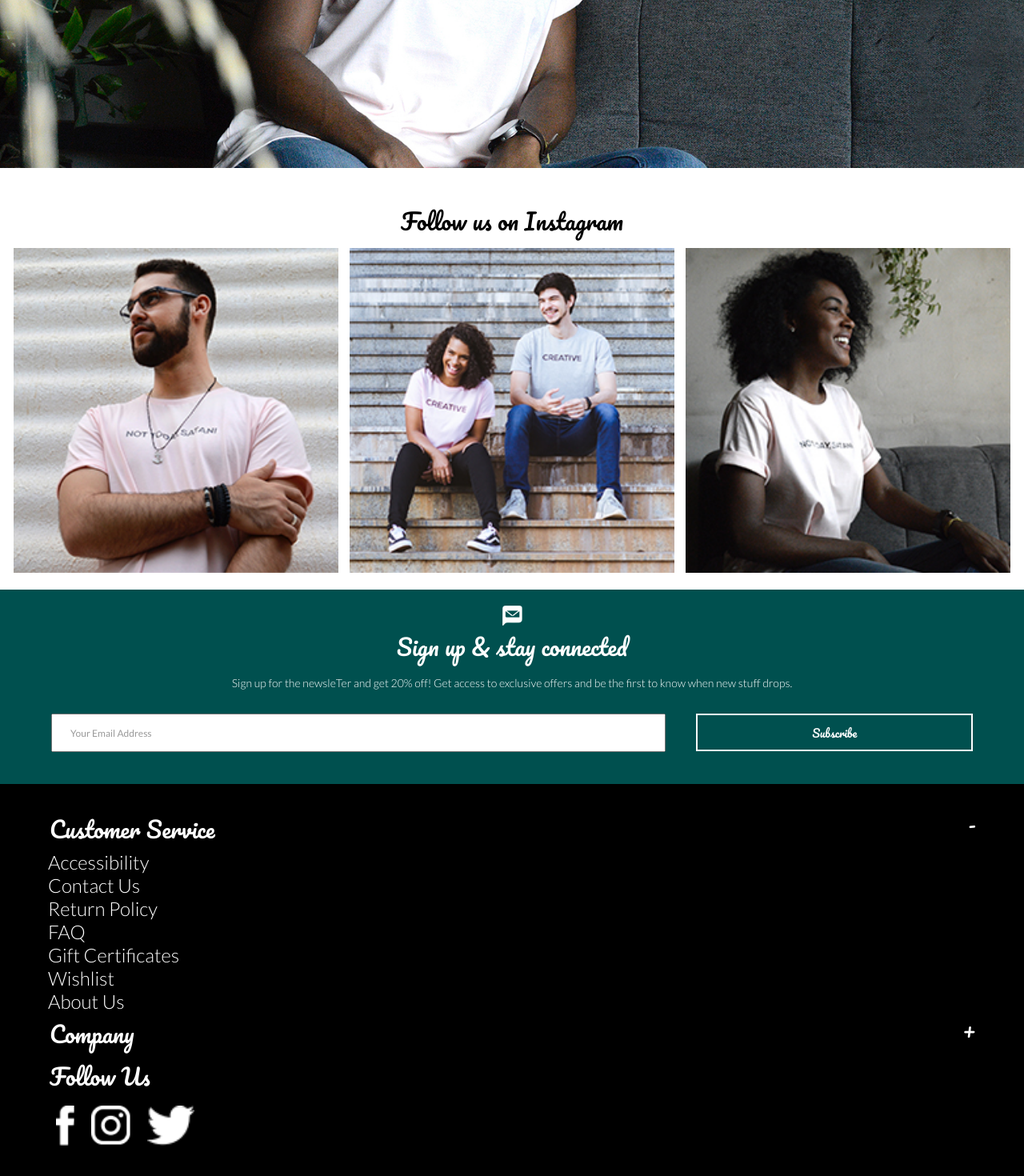
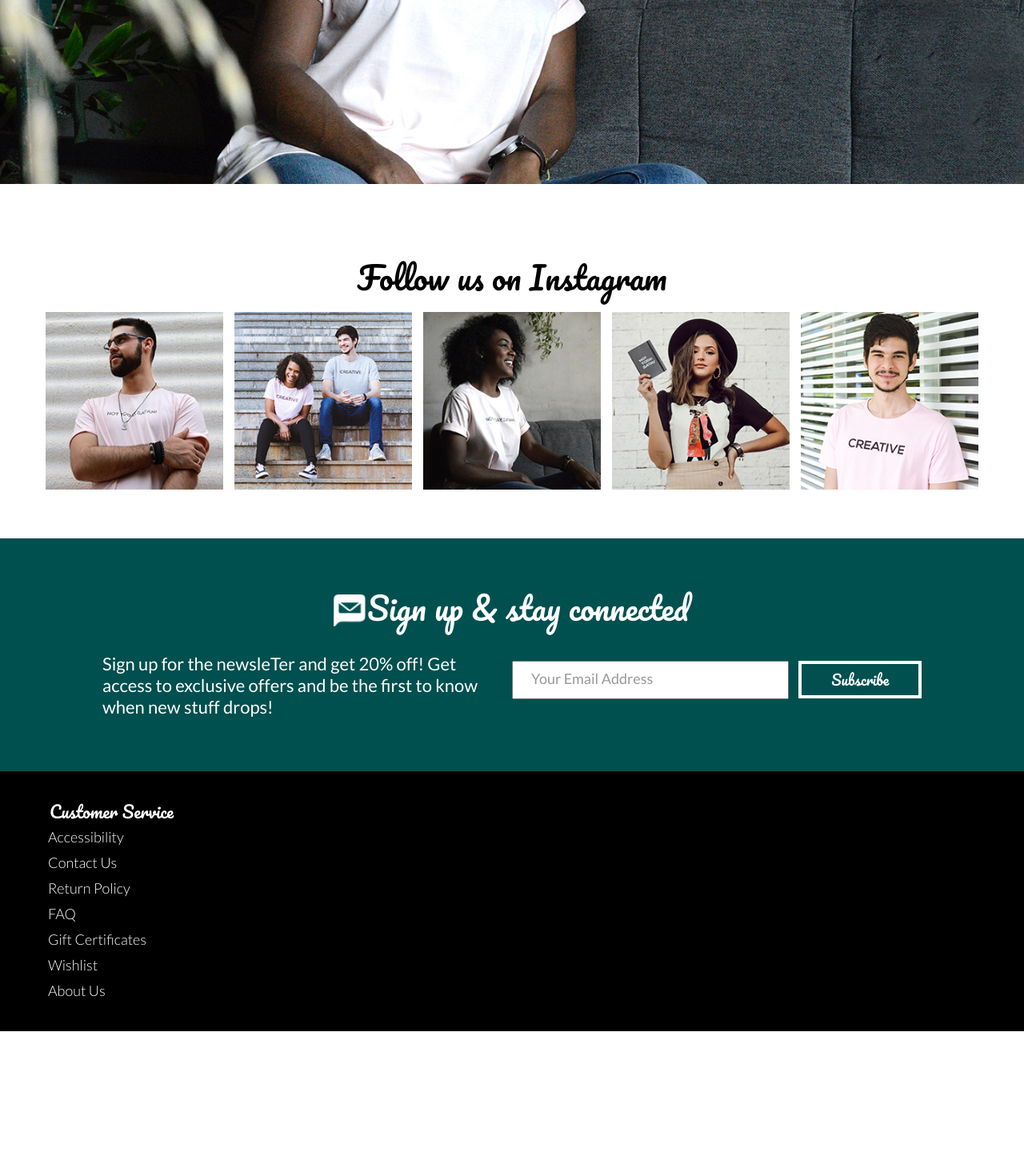
Before and after one commit to MichaelFKogan/dyode-website-mockup, a Vue app: page / in a window 1280 px wide. Shown: the part 2246-3716 px from the top of the page at 80% size. After the commit the page ends 3535 px from the top, so only its background shows below. Built offline with nearby package versions, Linux system fonts and the light colour scheme.

Commit message:
Finished css styling for newsletter and footer on desktop

```diff
--- a/src/assets/styles/scss/custom.scss
+++ b/src/assets/styles/scss/custom.scss
@@ -294,7 +294,7 @@ li{
 	/*padding:10px;*/
 	display:inline-block;
 	position:absolute;
-	top:37%;
+	top:48%;
 }
 
 .arrow-left{
@@ -379,10 +379,14 @@ li{
 		margin:auto;
 	}
 
-.arrow-container{
-	width:90%;
-	right:5%;
-}
+	.arrow-container{
+		width:90%;
+		right:5%;
+	}
+
+	.feature-title{
+		font-size:39px;
+	}
 
 
 }
@@ -416,6 +420,21 @@ li{
 	width:100%;
 	/*padding: 10px;*/
 }
+
+@media only screen and (min-width: 769px){
+	.col-lg-5{
+		width:20%;
+	}
+
+	.instagram-wrapper{
+		padding:50px;
+	}
+
+}
+
+
+
+
 
 /*	NEWSLETTER	*/
 
@@ -491,6 +510,81 @@ li{
 
 }
 
+@media only screen and (min-width: 769px){
+
+.newsletter-wrapper{
+	position:relative;
+	display:grid;
+	padding-bottom:50px;
+	}
+
+	.top-title-wrapper{
+		margin:auto;
+		margin-top:50px;
+		margin-bottom:10px;
+	}
+
+	.email-icon-wrapper{
+		width:auto;
+		float:left;
+		display:inline-block;
+	}
+
+	.newsletter-title{
+		display:inline-block;
+		float:left;
+	}
+
+	.email-icon-image{
+		height:40px;
+		display:inline-block;
+	}
+
+	.email-container{
+		width:50%;
+		margin:0px;
+	}
+
+	.newsletter-text{
+		font-size:22px;
+		font-weight:400;
+		text-align:left;
+		width:100%;
+	}
+
+	.newletter-text-wrapper{
+		width:49%;
+		display:inline-block;
+		float:left;
+
+	}
+
+	.email-container{
+		width:50%;
+		float:right;
+	}
+
+	.email-signup-wrapper{
+		width:80%;
+		display:block;
+		margin:auto;
+	}
+
+	.email-input::placeholder{
+		font-size:18px;
+	}
+
+	.subscribe{
+		font-size:18px;
+		border:4px solid #ffffff;
+	}
+
+
+}
+
+
+
+
 /*FOOTER*/
 
 .footer{
@@ -528,3 +622,17 @@ li{
 	padding:10px;
 	height:50px;
 }
+
+
+@media only screen and (min-width: 769px){
+
+	.footer-title{
+		font-size:21px;
+	}
+
+	.footer-menu-item{
+		font-size:18px;
+		margin-bottom:10px;
+	}
+
+}
--- a/src/components/Footer.vue
+++ b/src/components/Footer.vue
@@ -2,7 +2,7 @@
 
 <footer>
 	<div class="footer-container">
-		<div class="minus-icon">-</div>
+		<div class="minus-icon desktop-hide">-</div>
 
 		<p class="feature-title footer-title">Customer Service</p>
 
@@ -12,14 +12,14 @@
 		<p class="footer-menu-item">FAQ</p>
 		<p class="footer-menu-item">Gift Certificates</p>
 		<p class="footer-menu-item">Wishlist</p>
-		<p class="footer-menu-item">About Us</p><div class="plus-icon">+</div>
+		<p class="footer-menu-item">About Us</p><div class="plus-icon desktop-hide">+</div>
 
-		<p class="feature-title footer-title">Company</p>
-		<p class="feature-title footer-title">Follow Us</p>
+		<p class="feature-title footer-title desktop-hide">Company</p>
+		<p class="feature-title footer-title desktop-hide">Follow Us</p>
 
-		<img class="social-icon" :src="require('../assets/img/Facebook-icon.png')" />
-		<img class="social-icon" :src="require('../assets/img/Instagram-icon.png')" />
-		<img class="social-icon" :src="require('../assets/img/Twitter-icon.png')" />
+		<img class="social-icon desktop-hide" :src="require('../assets/img/Facebook-icon.png')" />
+		<img class="social-icon desktop-hide" :src="require('../assets/img/Instagram-icon.png')" />
+		<img class="social-icon desktop-hide" :src="require('../assets/img/Twitter-icon.png')" />
 
 
 	</div>
--- a/src/components/Instagram.vue
+++ b/src/components/Instagram.vue
@@ -4,21 +4,33 @@
 	<div class="instagram-wrapper">
 		<div class="feature-title">Follow us on Instagram</div>
 
-		<div class="image-container col-sm-3">
+		<div class="image-container col-lg-5 col-sm-3">
 			<div class="inner-insta-container">
 			<img class="insta-image" :src="require('../assets/img/Social-1.jpg')" />
 			</div>
 		</div>
 
-		<div class="image-container col-sm-3">
+		<div class="image-container col-lg-5 col-sm-3">
 			<div class="inner-insta-container">
 			<img class="insta-image" :src="require('../assets/img/Social-2.jpg')" />
 			</div>
 		</div>
 
-		<div class="image-container col-sm-3">
+		<div class="image-container col-lg-5 col-sm-3">
 			<div class="inner-insta-container">
 			<img class="insta-image" :src="require('../assets/img/Social-3.jpg')" />
+			</div>
+		</div>
+
+		<div class="image-container col-lg-5 col-sm-3 mobile-hide">
+			<div class="inner-insta-container">
+			<img class="insta-image" :src="require('../assets/img/Social-4.jpg')" />
+			</div>
+		</div>
+
+		<div class="image-container col-lg-5 col-sm-3 mobile-hide">
+			<div class="inner-insta-container">
+			<img class="insta-image" :src="require('../assets/img/Social-5.jpg')" />
 			</div>
 		</div>
 
--- a/src/components/Newsletter.vue
+++ b/src/components/Newsletter.vue
@@ -2,14 +2,17 @@
 
 <div class="newsletter-wrapper">
 
-<div class="email-icon-wrapper">
-	<img class="email-icon-image" :src="require('../assets/img/Email-icon.png')" />
+<div class="top-title-wrapper">
+	<div class="email-icon-wrapper">
+		<img class="email-icon-image" :src="require('../assets/img/Email-icon.png')" />
+	</div>
+		<div class="feature-title newsletter-title">Sign up & stay connected</div>
 </div>
-	<div class="feature-title newsletter-title">Sign up & stay connected</div>
 
+<div class="email-signup-wrapper">
 	<div class="newletter-text-wrapper">
-		<p class="newsletter-text">Sign up for the newsleTer and get 20% off! Get access to exclusive offers and be the first to know when new stuff drops.</p>
-	</div>
+		<p class="newsletter-text">Sign up for the newsleTer and get 20% off! Get access to exclusive offers and be the first to know when new stuff drops!</p>
+		</div>
 
 	<div class="email-container">
 		<div class="search-padder">
@@ -17,6 +20,7 @@
 		</div>
 		<button class="subscribe">Subscribe</button>
 	</div>
+</div>
 
 </div>
 
```
Also changed, not shown: src/assets/img/Social-4.jpg (renamed from src/assets/img/Social 4.jpg), src/assets/img/Social-5.jpg (renamed from src/assets/img/Social 5.jpg).
